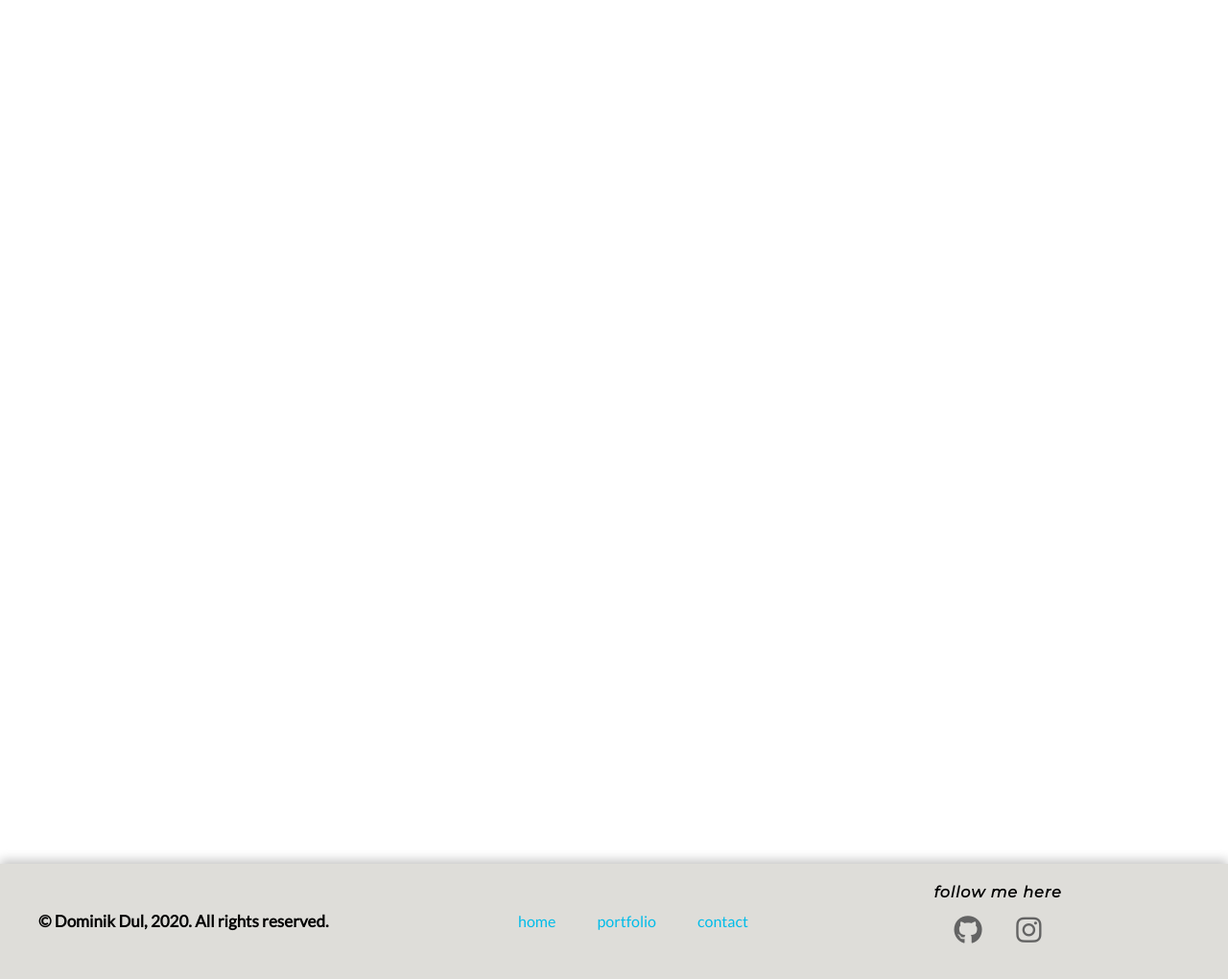
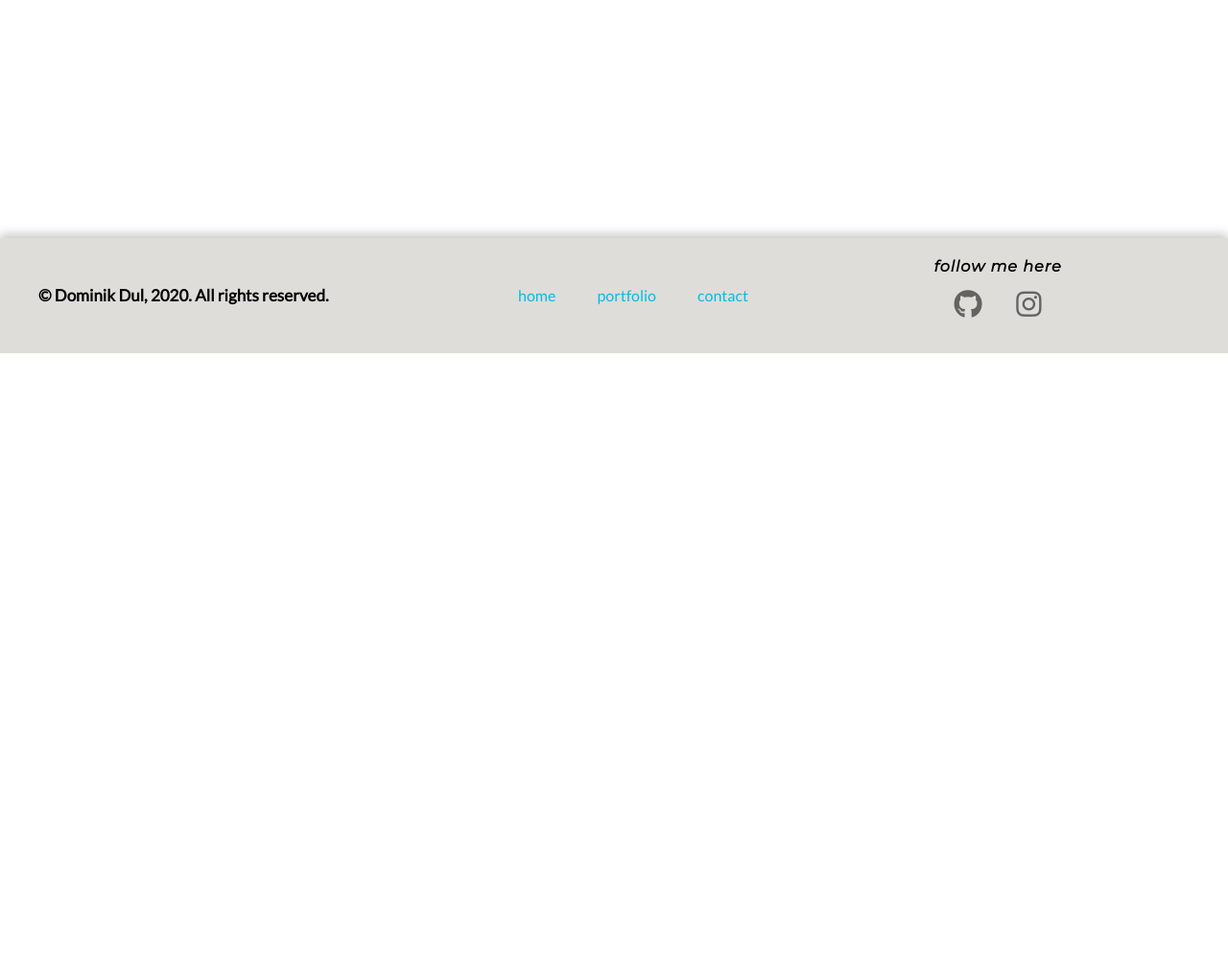
Before and after one commit to Mazzdev/Mazedev, a Django app: page / in a window 1280 px wide. Shown: the part 822-1842 px from the top of the page at 96% size. After the commit the page ends 1190 px from the top, so only its background shows below. Run offline with Django 3.2, Linux system fonts and the light colour scheme; some libraries are stand-ins or nearby versions.

Commit message:
front-end updates part2

```diff
--- a/static/css/main.css
+++ b/static/css/main.css
@@ -200,7 +200,7 @@
     -moz-box-shadow: 0px -4px 10px 0px rgba(199, 199, 199, 1);
     box-shadow: 0px -4px 10px 0px rgba(199, 199, 199, 1);
     font-family: 'Lato', sans-serif;
-
+    margin-top: 500px;
 }
 
 .footer-box {
--- a/templates/main/about.html
+++ b/templates/main/about.html
@@ -22,7 +22,7 @@
         <hr>
     </div>
     <div class="content-box">
-        <br><br><br><br><br><br><br><br><br><br><br><br><br><br><br><br><br><br><br><br><br><br><br><br><br><br><br><br><br><br><br><br><br><br><br><br><br><br><br><br><br><br><br><br><br><br><br><br><br><br><br><br><br><br><br><br><br><br><br><br><br><br><br><br>
+
     </div>
 </div>
 {% endblock %}
--- a/templates/main/contact.html
+++ b/templates/main/contact.html
@@ -11,7 +11,6 @@
     <h1 class="subtitle">Contact</h1>
     <hr>
     <h2 class="illdosth">tu będzie formularz kontatkowy</h2>
-    <br><br><br><br><br><br><br><br><br><br><br><br><br><br><br><br><br><br><br><br><br><br><br><br><br><br><br><br><br><br><br><br><br><br><br><br><br><br><br><br><br><br><br><br><br><br><br><br><br><br><br><br><br><br><br><br><br><br><br><br><br><br><br><br>
 </div>
 
 {% endblock %}
--- a/templates/main/portfolio.html
+++ b/templates/main/portfolio.html
@@ -11,7 +11,6 @@
     <h1 class="subtitle">Portfolio</h1>
     <hr>
     <h2 class="illdosth">If I do something, I'll add</h2>
-    <br><br><br><br><br><br><br><br><br><br><br><br><br><br><br><br><br><br><br><br><br><br><br><br><br><br><br><br><br><br><br><br><br><br><br><br><br><br><br><br><br><br><br><br><br><br><br><br><br><br><br><br><br><br><br><br><br><br><br><br><br><br><br><br>
 </div>
 
 {% endblock %}
```
